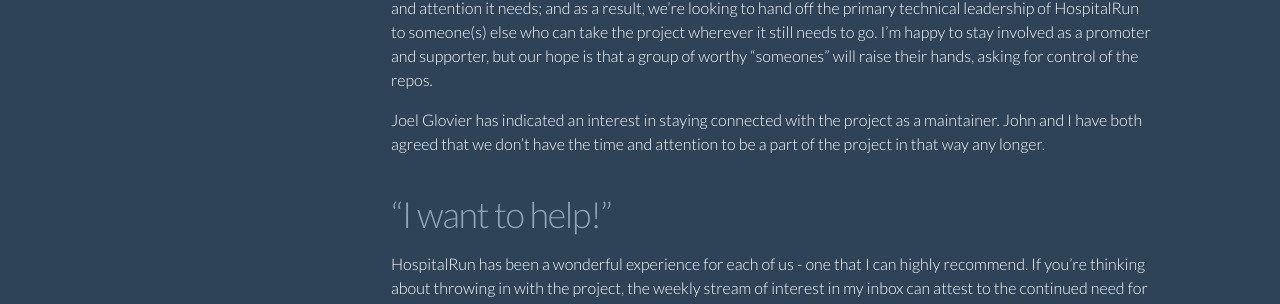
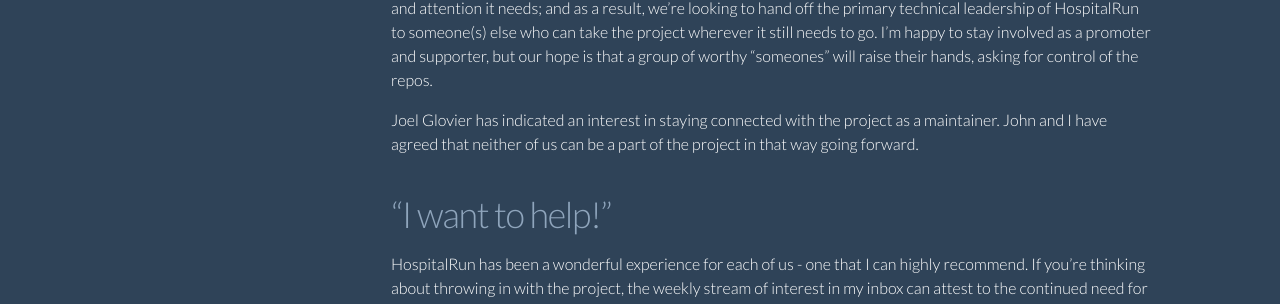
Before and after one commit to HospitalRun/hospitalrun.io, a Jekyll site: the page built from _posts/2018-07-01-help-wanted-a-message-from-the-co-founders.markdown, in a window 1280 px wide. Shown: the part 1118-1422 px from the top of the page. Built offline with Jekyll 4.4.1, drawn with Linux system fonts in a browser that asks for light colours.

Commit message:
More changes

```diff
--- a/_posts/2018-07-01-help-wanted-a-message-from-the-co-founders.markdown
+++ b/_posts/2018-07-01-help-wanted-a-message-from-the-co-founders.markdown
@@ -32,7 +32,7 @@ Which is to say, everything changes, and today is an announcement of a change fo
 # Maintaining
 John and I have decided that we can no longer give (and to be honest haven't been giving) HospitalRun the time and attention it needs; and as a result, we're looking to hand off the primary technical leadership of HospitalRun to someone(s) else who can take the project wherever it still needs to go. I'm happy to stay involved as a promoter and supporter, but our hope is that a group of worthy "someones" will raise their hands, asking for control of the repos.
 
-Joel Glovier has indicated an interest in staying connected with the project as a maintainer. John and I have both agreed that we don't have the time and attention to be a part of the project in that way any longer.
+Joel Glovier has indicated an interest in staying connected with the project as a maintainer. John and I have agreed that neither of us can be a part of the project in that way going forward.
 
 # "I want to help!"
 HospitalRun has been a wonderful experience for each of us - one that I can highly recommend. If you're thinking about throwing in with the project, the weekly stream of interest in my inbox can attest to the continued need for the project. It's been a genuine privilege to be a part of it, and I think it still can be for you.
```
